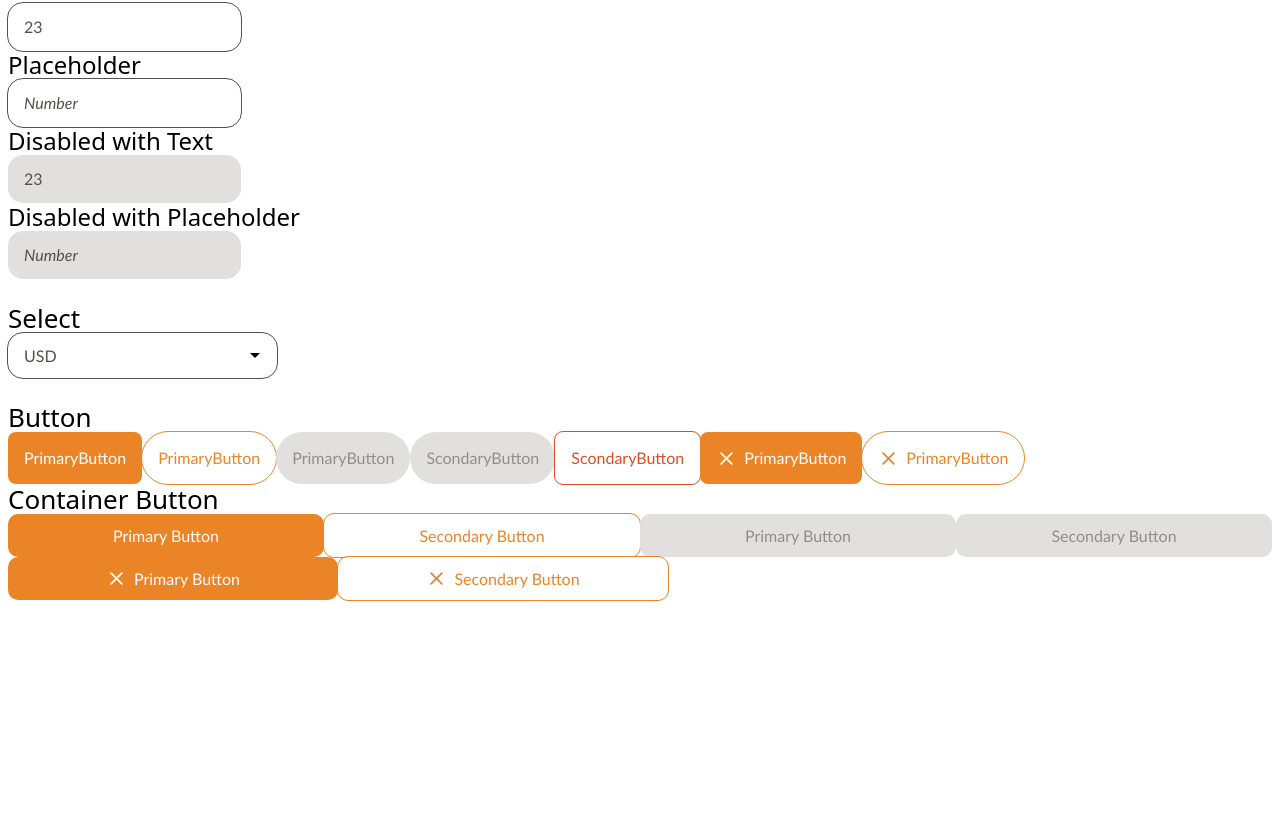
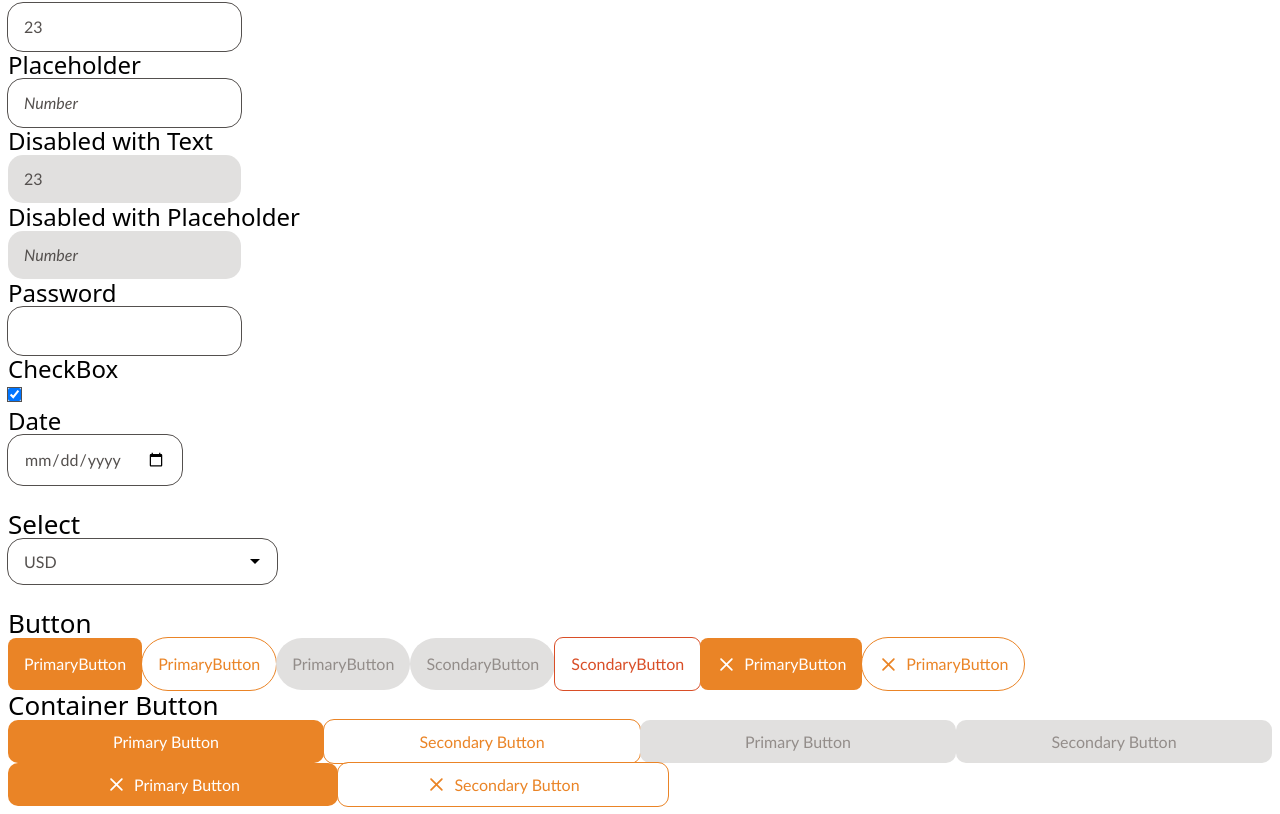
Before and after one commit to Icarus1223/Creato-Nextjs, a Next.js app: page / in a window 1280 px wide. Shown: the part 789-1603 px from the top of the page. Before the commit the page ends 1397 px from the top, so only its background shows below. Built offline with nearby package versions, Linux system fonts and the light colour scheme.

Commit message:
Input Component Done

```diff
--- a/pages/index.tsx
+++ b/pages/index.tsx
@@ -37,6 +37,12 @@ export default function Home() {
       <Input.NumberInput value={23} disabled></Input.NumberInput>
       <h2>Disabled with Placeholder</h2>
       <Input.NumberInput placeholder="Number" disabled></Input.NumberInput>
+      <h2>Password</h2>
+      <Input.PasswordInput></Input.PasswordInput>
+      <h2>CheckBox</h2>
+      <Input.CheckBox checked></Input.CheckBox>
+      <h2>Date</h2>
+      <Input.DateInput></Input.DateInput>
       <br /><br />
       <h1>Select</h1>
       <select>
--- /dev/null
+++ b/src/components/Input/CheckBox.tsx
@@ -0,0 +1,9 @@
+import BaseInput, { IBaseInputProps } from "./BaseInput";
+
+interface BasePasswordInputProps extends IBaseInputProps {}
+
+const CheckBox: React.FunctionComponent<BasePasswordInputProps> = ({ children, ...props }) => {
+    return <BaseInput type="checkbox" {...props}></BaseInput>
+}
+
+export default CheckBox
--- /dev/null
+++ b/src/components/Input/DateInput.tsx
@@ -0,0 +1,9 @@
+import BaseInput, { IBaseInputProps } from "./BaseInput";
+
+interface BaseDateInputProps extends IBaseInputProps {}
+
+const DateInput: React.FunctionComponent<BaseDateInputProps> = ({ ...props }) => {
+    return <BaseInput type="date" {...props} />
+}
+
+export default DateInput
--- a/src/components/Input/NumberInput.tsx
+++ b/src/components/Input/NumberInput.tsx
@@ -4,8 +4,8 @@ interface BaseNumberInputProps extends IBaseInputProps {
     value?: number
 }
 
-function NumberInput(props: BaseNumberInputProps) {
-    return <BaseInput type="number" {...props} />
+const NumberInput: React.FunctionComponent<BaseNumberInputProps> = ({ step, min, max, ...props }) => {
+    return <BaseInput type="number" max={max} min={min} step={step} {...props} />
 }
 
 export default NumberInput
--- /dev/null
+++ b/src/components/Input/PasswordInput.tsx
@@ -0,0 +1,9 @@
+import BaseInput, { IBaseInputProps } from "./BaseInput";
+
+interface BasePasswordInputProps extends IBaseInputProps {}
+
+const PasswordInput: React.FunctionComponent<BasePasswordInputProps> = ({ autoComplete, ...props }) => {
+    return <BaseInput type="password" autoComplete={autoComplete} {...props} />
+}
+
+export default PasswordInput
--- a/src/components/Input/TextInput.tsx
+++ b/src/components/Input/TextInput.tsx
@@ -4,8 +4,8 @@ interface BaseTextInputProps extends IBaseInputProps {
     value?: string
 }
 
-function TextInput(props: BaseTextInputProps) {
-    return <BaseInput type="text" {...props} />
+const TextInput: React.FunctionComponent<BaseTextInputProps> = ({ required, ...props }) => {
+    return <BaseInput type="text" required {...props} />
 }
 
 export default TextInput
```
Also changed, not shown: src/components/Input/index.tsx (+7 -1 lines).
